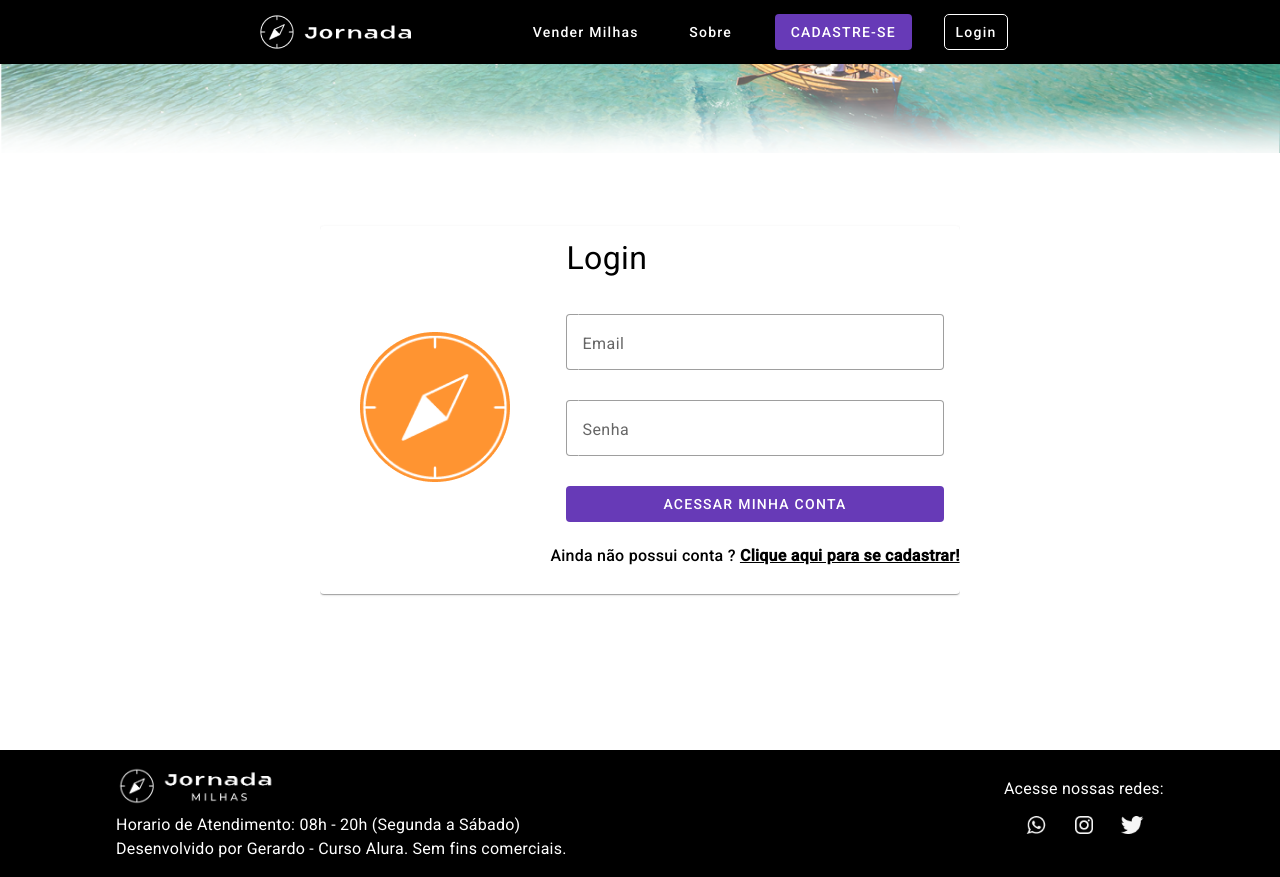
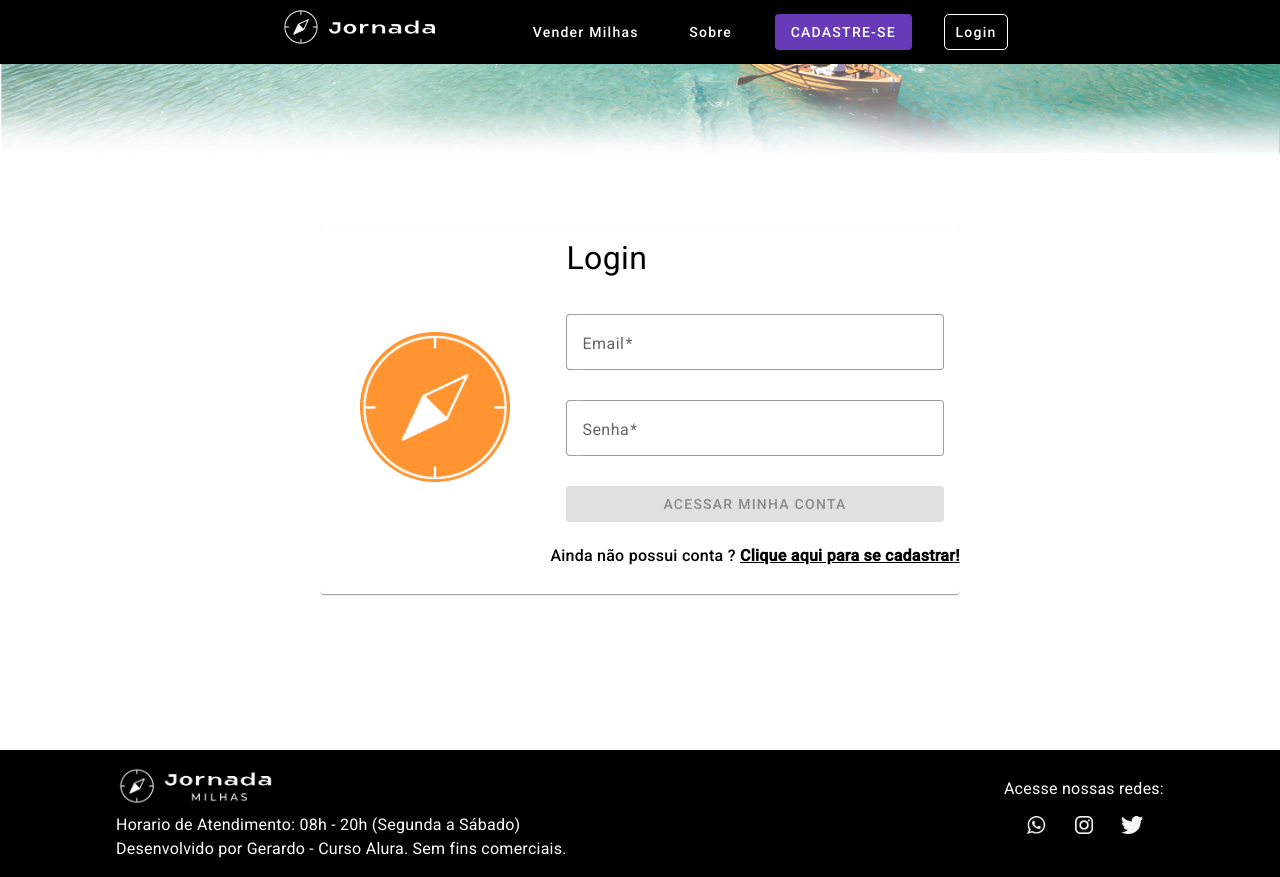
Before and after one commit to GerardoRodrigues/jornada-milhas, an Angular app: page /login in a window 1280 px wide. Built offline with nearby package versions, Linux system fonts and the light colour scheme.

Commit message:
Validação dos campos de login

```diff
--- a/src/app/pages/login/login.component.html
+++ b/src/app/pages/login/login.component.html
@@ -18,14 +18,18 @@
                     <mat-form-field appearance="outline">
                         <mat-label>Email</mat-label>
                         <input formControlName="email" matInput type="email" placeholder="Digite seu e-mail">
+                        <mat-error *ngIf="loginForm.get('email')?.errors?.['required']">Email é obrigatório</mat-error>
+                        <mat-error *ngIf="loginForm.get('email')?.errors?.['email']">Email inválido</mat-error>
                     </mat-form-field>
                     <mat-form-field appearance="outline">
                         <mat-label>Senha</mat-label>
                         <input formControlName="senha" matInput type="password" placeholder="Digite sua senha">
+                        <mat-error *ngIf="loginForm.get('senha')?.errors?.['required']">Senha é obrigatória</mat-error>
+                        <mat-error *ngIf="loginForm.get('senha')?.errors?.['pattern']">A senha deve conter no mínimo 5 caracteres com pelo menos uma letra maiuscula e um numero</mat-error>
                     </mat-form-field>
                 </mat-card-content>
                 <mat-card-actions>
-                    <button mat-flat-button color="primary" (click)="login()">ACESSAR MINHA CONTA</button>
+                    <button mat-flat-button color="primary" (click)="login()" [disabled]="loginForm.invalid">ACESSAR MINHA CONTA</button>
                 </mat-card-actions>
                 <p>Ainda não possui conta ?
                     <a><Strong><u>Clique aqui para se cadastrar!</u></Strong></a>
--- a/src/app/pages/login/login.component.ts
+++ b/src/app/pages/login/login.component.ts
@@ -15,8 +15,8 @@ export class LoginComponent implements OnInit{
 
   ngOnInit(): void {
       this.loginForm = this.formBuilder.group({
-        email: [null],
-        senha: [null]
+        email: [null, [Validators.required, Validators.email]],
+        senha: [null, [Validators.required, Validators.pattern('^(?=.*[A-Z])(?=.*\d).{5,}$')]]
       })
   }
 
--- a/src/app/shared/header/header.component.html
+++ b/src/app/shared/header/header.component.html
@@ -1,10 +1,10 @@
 <header class="app-header">
  <mat-toolbar>
-        <img src="../../../assets/images/logo.png" alt="Logo Jornada">
+       <button routerLink="/" mat-button><img src="../../../assets/images/logo.png" alt="Logo Jornada"></button>
         <span class="spacer"></span>
         <button mat-button>Vender Milhas</button>
         <button mat-button>Sobre</button>
         <button mat-flat-button color="primary">CADASTRE-SE</button>
-        <button mat-stroked-button>Login</button>
+        <button routerLink="/login" mat-stroked-button>Login</button>
  </mat-toolbar>
 </header>
--- a/src/app/shared/header/header.component.ts
+++ b/src/app/shared/header/header.component.ts
@@ -1,4 +1,5 @@
 import { Component } from '@angular/core';
+import { Router } from '@angular/router';
 
 @Component({
   selector: 'app-header',
```
